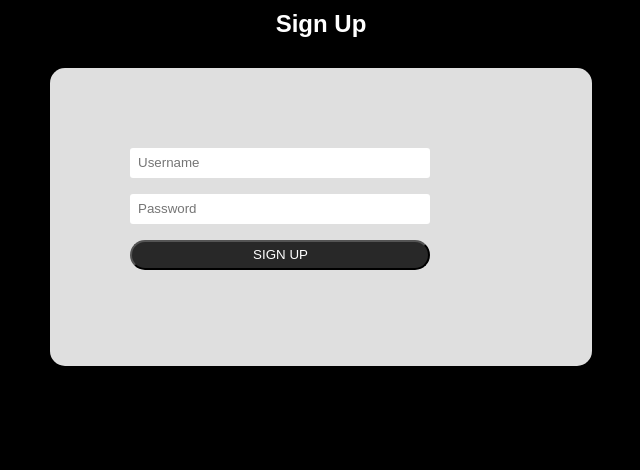
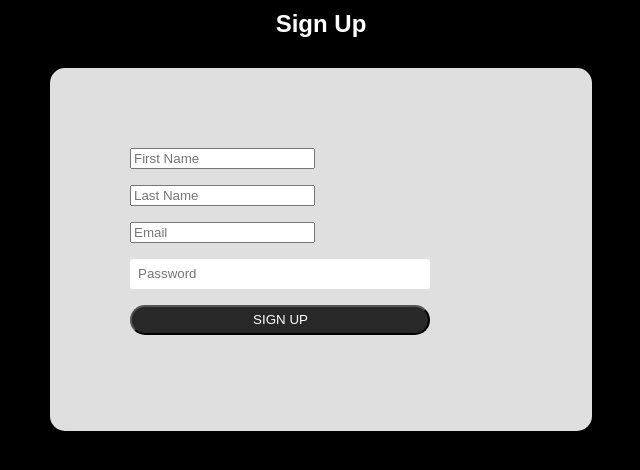
Before and after one commit to NunonCunha/TodoList-WebApp, a Flask app: page /registo in a window 1280 px wide. Shown: the top 470 px of the page, without its empty margins (319-959 px from the left). Run offline with Flask 2, Linux system fonts and the light colour scheme; parts of the project's set-up code (start-up, migrations or seed data) failed here and were passed over.

Commit message:
Improve login, create todo table

```diff
--- a/todoApp.py
+++ b/app.py
@@ -8,7 +8,7 @@ from flask import Flask, redirect, render_template, request, session, url_for
 from createDB import create_DB
 
 #Variavel path para abstrair o server side da localização dos ficheiros
-path = 'db_web.db'
+path = 'db_todoApp.db'
 
 #Variavel bool que indica se o ficheiro existe
 fileExist = os.path.exists(path)
@@ -17,39 +17,50 @@ fileExist = os.path.exists(path)
 if not fileExist:
     create_DB()
 
-def insertUser(user,salt,psw,role):
-    dbase = sql.connect("db_web.db")
+def insertUser(fname,lname,mail,salt,psw,role):
+    dbase = sql.connect("db_todoApp.db")
     cursor = dbase.cursor()
-    cursor.execute("INSERT INTO utilizadores(User,Salt,Password,role) VALUES (?,?,?,?)", (user, salt,psw,role))
+    cursor.execute("""INSERT INTO user(first_name, last_name, email, salt, password_hash, role)
+    VALUES (?,?,?,?,?,?)""",(fname,lname,mail,salt,psw,role))
     dbase.commit()
 
 def findrole():
-    dbase = sql.connect("db_web.db")
+    dbase = sql.connect("db_todoApp.db")
     cursor = dbase.cursor()
-    cursor.execute("SELECT role FROM utilizadores")
+    cursor.execute("SELECT role FROM user")
     dado=cursor.fetchone()
     return dado
 
 def getRegister():
-    dbase = sql.connect("db_web.db")
+    dbase = sql.connect("db_todoApp.db")
     dbase.row_factory=sql.Row
     cursor = dbase.cursor()
-    cursor.execute("SELECT * FROM utilizadores")
+    cursor.execute("SELECT * FROM user")
     dado=cursor.fetchall()
     return dado
 
-def finduser(user):
-    dbase = sql.connect("db_web.db")
+def findmail(mail):
+    dbase = sql.connect("db_todoApp.db")
     cursor = dbase.cursor()
-    cursor.execute("SELECT * FROM utilizadores WHERE User=?",(user,))
+    cursor.execute("SELECT * FROM user WHERE email=?",(mail,))
     dado=cursor.fetchone()
     return dado
 
 def delete_user(id):
-    dbase=sql.connect("db_web.db")
+    dbase=sql.connect("db_todoApp.db")
     cursor=dbase.cursor()
-    cursor.execute("DELETE FROM utilizadores WHERE Id=?",(id,))
+    cursor.execute("DELETE FROM user WHERE id=?",(id,))
     dbase.commit()
+
+def isAdmin(mail):
+    dbase = sql.connect("db_todoApp.db")
+    cursor = dbase.cursor()
+    cursor.execute("SELECT role FROM user WHERE email=?",(mail,))
+    dado=cursor.fetchone()
+    if "Admin" in dado:
+        return True
+    else:
+        return False
 
 #Metodo random que retorna uma string aleatorio de 16 caracteres
 def rand():
@@ -67,16 +78,6 @@ def checkAdmin():
     else:
         return False
 
-def isAdmin(user):
-    dbase = sql.connect("db_web.db")
-    cursor = dbase.cursor()
-    cursor.execute("SELECT role FROM utilizadores WHERE User=?",(user,))
-    dado=cursor.fetchone()
-    if "Admin" in dado:
-        return True
-    else:
-        return False
-
 #Metodo para gerar um salt aleatoriamente e gera um hash com a combinação da password e salt
 #Retorna Tupla com strings
 def securityProcess(password):
@@ -88,11 +89,13 @@ def securityProcess(password):
 #Verifica de a DB tem um administrador, caso não tenha pede para introduzir dados para criar um administrador
 while checkAdmin() == False:
     print("Creating admin:")
-    name = input("Enter username: ")
+    fname = input("Enter first name: ")
+    lname = input("Enter last name: ")
+    mail = input("Enter email: ")
     psw = input("Enter password: ")
     salt, hash256 = securityProcess(psw)
     role = "Admin"
-    insertUser(name,salt,hash256,role)
+    insertUser(fname,lname,mail,salt,hash256,role)
     os.system('cls')
 
 app = Flask(__name__)
@@ -106,12 +109,12 @@ def verificaPassword(salt, hash, password):
 
 #Metodo para verifica se o utilizador introduziu as credenciais corretamente
 #Retorna boolean
-def verificaLogin(username, password):
-    user = finduser(username)
+def verificaLogin(email, password):
+    user = findmail(email)
     if user is None:
         return False
-    elif username in user:
-        check = verificaPassword(user[2], user[3],password)
+    elif email in user:
+        check = verificaPassword(user[4], user[5],password)
         if check == True:
             return True
         else:
@@ -121,19 +124,19 @@ def verificaLogin(username, password):
 
 #Metedo para verificar se o utilizador existe na DB
 #Retorna boolean
-def verificaUser(username):
-    user = finduser(username)
+def verificaMail(email):
+    user = findmail(email)
     if user is None:
         return False
-    elif username in user:
+    elif email in user:
         return True
     else:
         return False
 
 #Metodo para apagar utilizador da DB
 #Retorna boolean
-def apagarUser(username):
-    user = finduser(username)
+def apagarUser(email):
+    user = findmail(email)
     if user is None:
         return False
     elif 'Bussiness' in user :
@@ -156,8 +159,8 @@ def session_timetout():
 def login():
     session.clear()
     if request.method == 'POST':
-        if verificaLogin(request.form['username'],request.form['password']):
-            session['username'] = request.form['username']
+        if verificaLogin(request.form['email'],request.form['password']):
+            session['email'] = request.form['email']
             return redirect(url_for('principal'))
         else:
             error = True
@@ -172,14 +175,16 @@ def login():
 @app.route("/registo", methods=['GET', 'POST'])
 def registo():
     if request.method == 'POST':
-        username = request.form['username']
+        fname = request.form['fname']
+        lname = request.form['lname']
+        email = request.form['email']
         password = request.form['password']
         role="Bussiness"
-        if verificaUser(username) == False:
+        if verificaMail(email) == False:
             salt, hash256 = securityProcess(password)
-            insertUser(username,salt,hash256,role)
+            insertUser(fname,lname,email,salt,hash256,role)
             session.clear()
-            session['username'] = username
+            session['email'] = email
             return redirect(url_for('principal', new_User=True))
         else:
             return redirect(url_for('erro'))
@@ -197,21 +202,21 @@ def erro():
 ### Caso mentira redireciona para a pagina de login
 @app.route("/",  methods=['GET', 'POST'])
 def principal():
-    if 'username' in session:
+    if 'email' in session:
         new_User=request.args.get('new_User')
         if new_User == "True":
-            return render_template('main.html', user = session['username'], new_User = True)
-        elif isAdmin(session['username']) == True:
+            return render_template('main.html', user = session['email'], new_User = True)
+        elif isAdmin(session['email']) == True:
             data = getRegister()
             if request.method == 'POST':
                 user = request.form['deluser']
                 adminDelete = apagarUser(user)
                 data = getRegister()
-                return render_template('main.html', user = session['username'], data = data, adminDelete = adminDelete)
+                return render_template('main.html', user = session['email'], data = data, adminDelete = adminDelete)
             else:
-                return render_template('main.html', user = session['username'], data = data)
+                return render_template('main.html', user = session['email'], data = data)
         else:
-            return render_template('main.html', user = session['username'])
+            return render_template('main.html', user = session['email'])
     else:
         return redirect(url_for('login'))
 
--- a/templates/login.html
+++ b/templates/login.html
@@ -10,9 +10,9 @@
         <div class="login">
         <form id="login" action="/login" method="post">
             <input type="text"
-                id="username"
-                name="username" value=""
-                placeholder="Username"
+                id="email"
+                name="email" value=""
+                placeholder="Email"
                 required><br>
             <p></p>
             <input type="password"
--- a/templates/registo.html
+++ b/templates/registo.html
@@ -9,9 +9,23 @@
         <div class="login">
         <form id="login" action="/registo" method="post">
             <input type="text"
-                id="username"
-                name="username" value=""
-                placeholder="Username"
+                id="fname"
+                name="fname" value=""
+                placeholder="First Name"
+                minlength="4"
+                required><br>
+            <p></p>
+            <input type="text"
+                id="lname"
+                name="lname" value=""
+                placeholder="Last Name"
+                minlength="4"
+                required><br>
+            <p></p>
+            <input type="text"
+                id="email"
+                name="email" value=""
+                placeholder="Email"
                 minlength="4"
                 required><br>
             <p></p>
```
Also changed, not shown: createDB.py (+31 -14 lines), templates/main.html (+8 -6 lines), db_todoApp.db (added).
